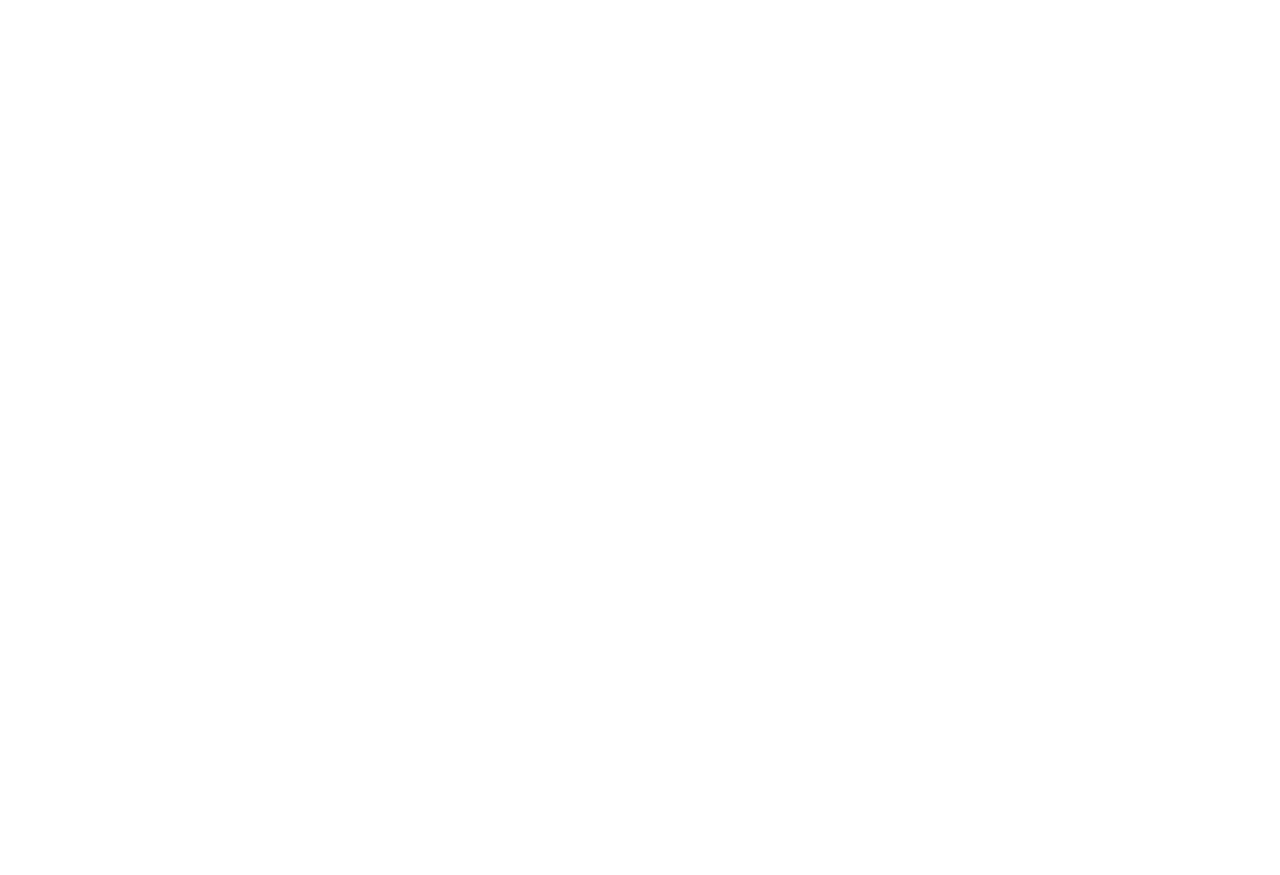
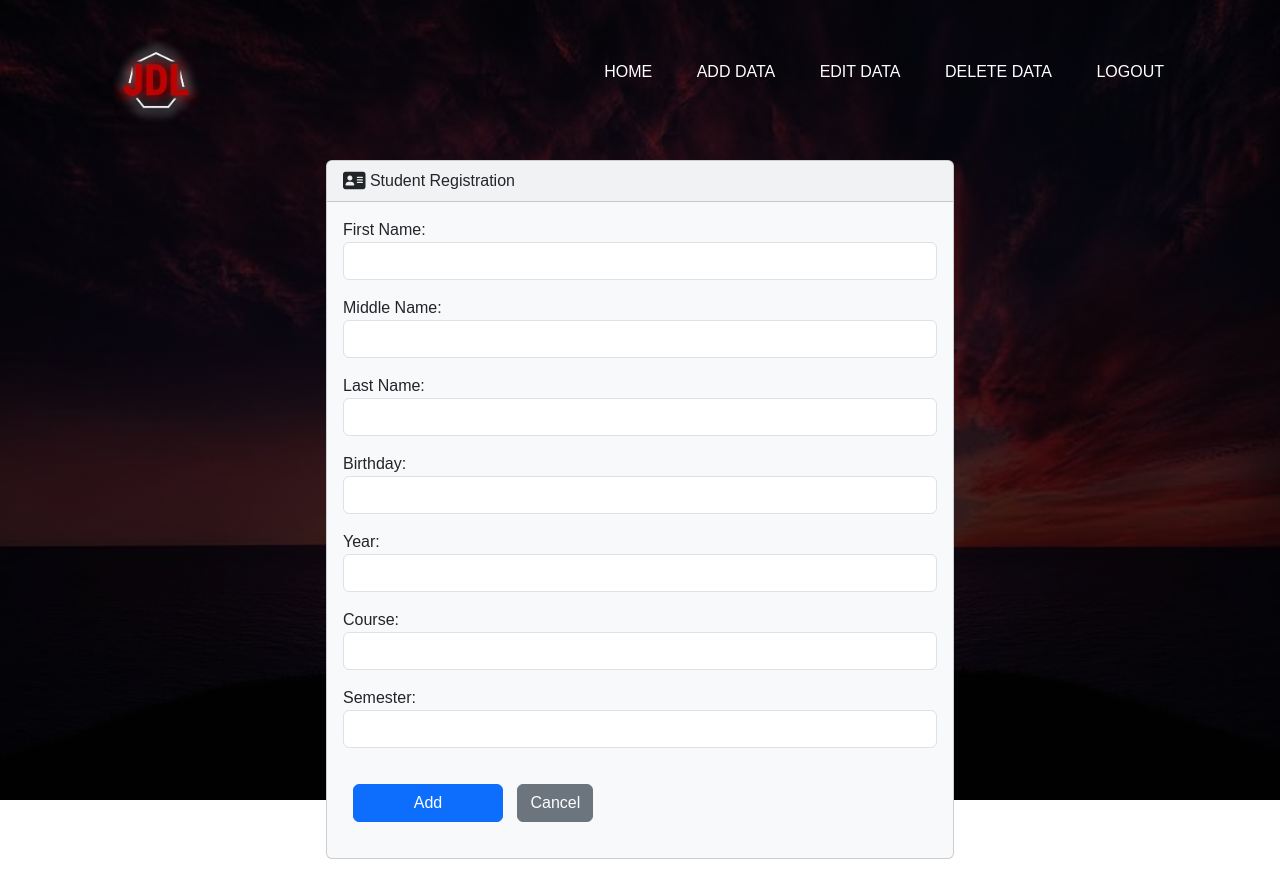
Before and after one commit to jayvie2007/DjangoStudentManagementSystemWithAPI, a Django app: page /database/add/ in a window 1280 px wide. Before the commit the page is empty. Before the commit the page ends 800 px from the top, so only its background shows below. Run offline with Django 4.2, Linux system fonts and the light colour scheme.

Commit message:
added forms, add add functions

```diff
--- /dev/null
+++ b/base/auth_user/forms.py
@@ -0,0 +1,27 @@
+from django import forms
+from .models import UserData
+
+class UserForm(forms.ModelForm):
+    class Meta:
+        model = UserData
+        fields = ['fname', 'mname', 'lname', 'bday', 'year', 'course', 'semester']
+        labels = {
+            #'student_number': 'Student Number',
+            'fname': 'First Name',
+            'mname': 'Middle Name',
+            'lname': 'Last Name',
+            'bday': 'Birthday',
+            'year': 'Year',
+            'course': 'Course',
+            'semester': 'Semester',
+        }
+        widgets = {
+            #'student_number': forms.TextInput(attrs={'class': 'form-control'}),
+            'fname': forms.TextInput(attrs={'class': 'form-control'}),
+            'mname': forms.TextInput(attrs={'class': 'form-control'}),
+            'lname': forms.TextInput(attrs={'class': 'form-control'}),
+            'bday': forms.TextInput(attrs={'class': 'form-control'}),
+            'year': forms.TextInput(attrs={'class': 'form-control'}),
+            'course': forms.TextInput(attrs={'class': 'form-control'}),
+            'semester': forms.TextInput(attrs={'class': 'form-control'}),
+        }
--- a/base/auth_user/templates/auth_user/add.html
+++ b/base/auth_user/templates/auth_user/add.html
@@ -0,0 +1,37 @@
+{% extends 'auth_user/base.html/' %}
+{% load static %}
+{% block title %} Login {% endblock %}
+{% block css %}<link rel="stylesheet" type ="text/css" href="{% static 'css/index.css' %}"> {% endblock %}
+{% block header %}
+
+    <ul>
+        <li><a href="{% url 'index' %}">Home</a></li>
+        <li><a href="{% url 'add' %}">Add Data</a></li>
+        <li><a href="#">Edit Data</a></li>
+        <li><a href="#">Delete Data</a></li>
+        <li><a href="#">LogOut</a></li>
+      </ul> {% endblock %}
+      {% block body %}
+{% if success %}
+<div class="alert alert-success" role="alert">
+  The new student has been successfully added!
+  <a href="{% url 'index' %}" class="alert-link">Go to Home Page.</a>
+</div>
+{% else %}
+<div class="row justify-content-center">
+  <div class="col-6">
+    <div class="card bg-light mb-3">
+      <div class="card-header">
+        <i class="fa-solid fa-address-card fa-lg"></i> Student Registration
+      </div>
+      <div class="card-body">
+        <form action="{% url 'add' %}" method="POST">
+          {% csrf_token %} {{ form.as_p }}
+          <button type="submit" class="btn btn-primary">Add</button>
+          <a href="{% url 'database' %}" class="btn btn-secondary">Cancel</a>
+        </form>
+      </div>
+    </div>
+  </div>
+</div>
+{% endif %} {% endblock %}
--- a/base/auth_user/templates/auth_user/index.html
+++ b/base/auth_user/templates/auth_user/index.html
@@ -16,8 +16,8 @@
       <img src="{% static 'img/jdl.png' %}" class="logo">
 
       <ul>
-        <li><a href="{% url 'index' }">Home</a></li>
-        <li><a href="#">Dashboard</a></li>
+        <li><a href="{% url 'index' %}">Home</a></li>
+        <li><a href="{% url 'database' %}">Dashboard</a></li>
       </ul>
     </div>
 
--- a/base/auth_user/views_form.py
+++ b/base/auth_user/views_form.py
@@ -3,10 +3,7 @@ from django.contrib import messages, auth
 from django.contrib.auth.models import User
 from django.contrib.auth import get_user_model
 from .models import CustomUser, UserData
-
-
-import uuid
-
+from .forms import UserForm
 
 import uuid
 
@@ -105,5 +102,33 @@ def database(request):
         'userdata': UserData.objects.all()
         })
 
+
 def add(request):
-    return render(request, 'auth_user/add.html')
+    if request.method == 'POST':
+        form = UserForm(request.POST)
+        if form.is_valid():
+            new_student_number = generate_uid()
+            new_first_name = form.cleaned_data['first_name']
+            new_last_name = form.cleaned_data['last_name']
+            new_email = form.cleaned_data['email']
+            new_course = form.cleaned_data['course']
+            new_gpa = form.cleaned_data['gpa']
+
+            new_student = UserData(
+                student_number = new_student_number,
+                first_name = new_first_name,
+                last_name = new_last_name,
+                email = new_email,
+                course = new_course,
+                gpa = new_gpa,
+            )
+            new_student.save()
+            return render(request, 'auth_user/add.html', {
+                'form': UserForm(),
+                'success':True,
+            })
+    else:
+        form = UserForm()
+    return render(request, 'auth_user/add.html',{
+    'form': UserForm()
+    })
```
Also changed, not shown: base/auth_user/templates/auth_user/database.html (+5 -3 lines).
